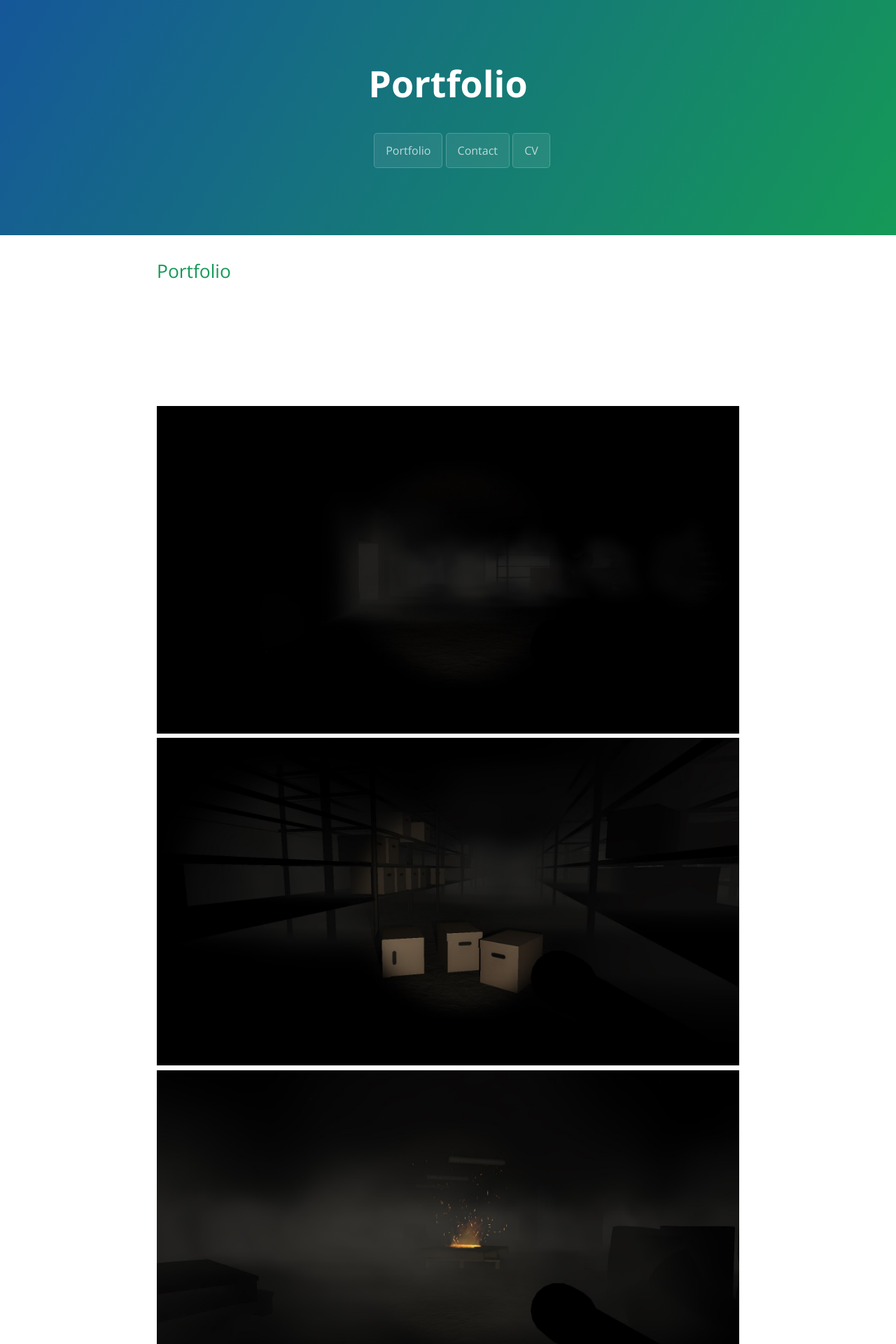
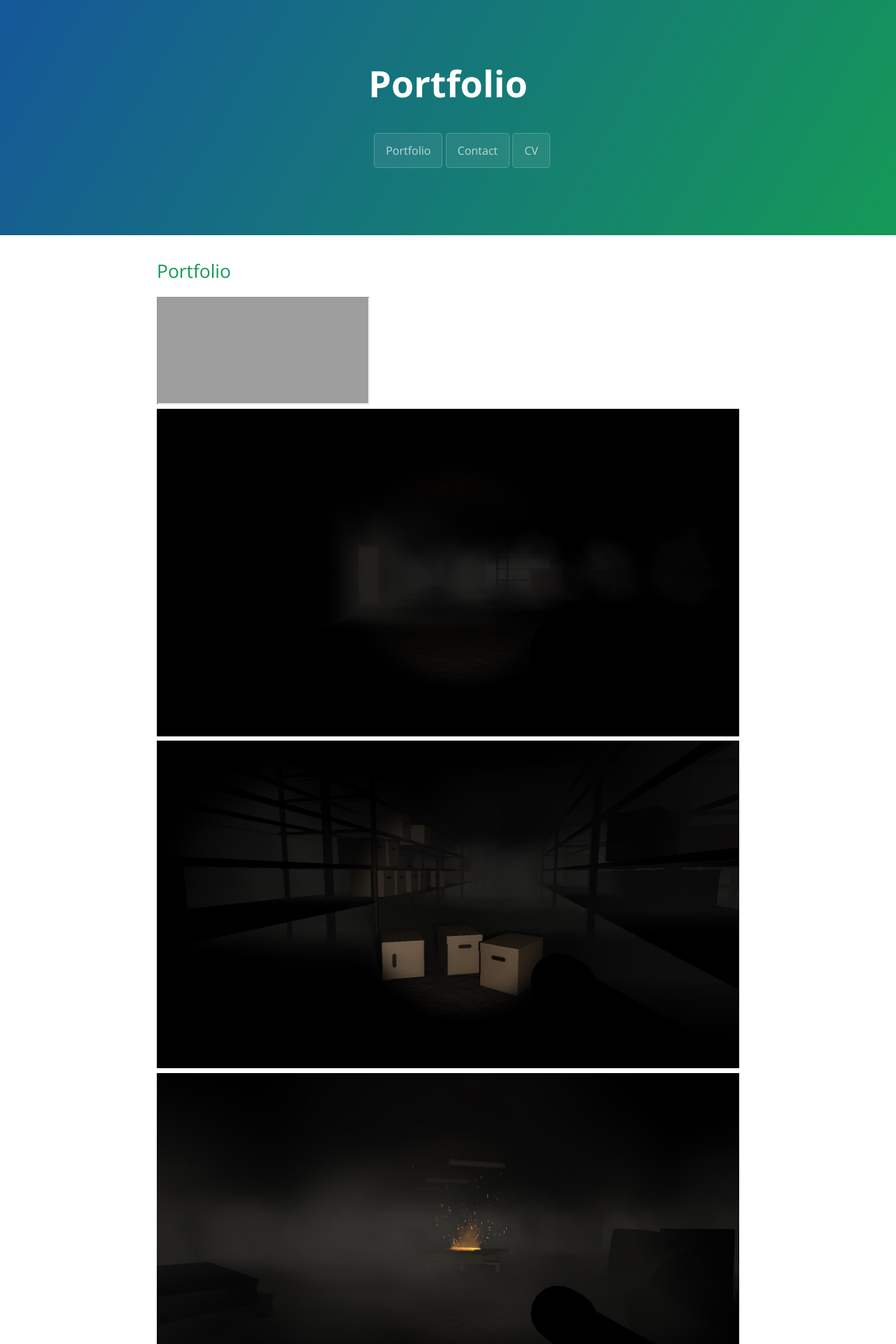
Before and after one commit to Comet91/Portfolio, a Jekyll site: the page built from index.md, in a window 1280 px wide. Shown: the top 1920 px of the page at 70% size. Built offline with Jekyll 4.4.1, drawn with Linux system fonts in a browser that asks for light colours; nearby versions of some CDN libraries; the repository's description, which GitHub fills in, is left out; grey boxes are pictures that could not be loaded.

Commit message:
Update index.html

```diff
--- a/_layouts/index.html
+++ b/_layouts/index.html
@@ -42,11 +42,15 @@
     <main id="content" class="main-content" role="main">
       {{ content }}
 
+    <!--
     <div class="container">
       <div class="h_iframe">
         <iframe  src="https://www.youtube.com/embed/9ADBM50LJ64" frameborder="0" allowfullscreen></iframe>
       </div>
     </div>
+    -->
+
+    <iframe src="https://www.youtube.com/embed/9ADBM50LJ64" style:"width:100%"></iframe>
 
     <!-- style="width:100%;" -->
 
```
